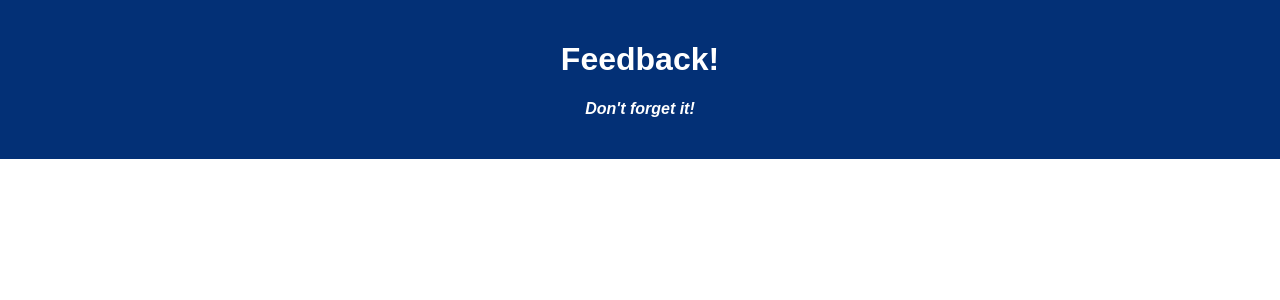
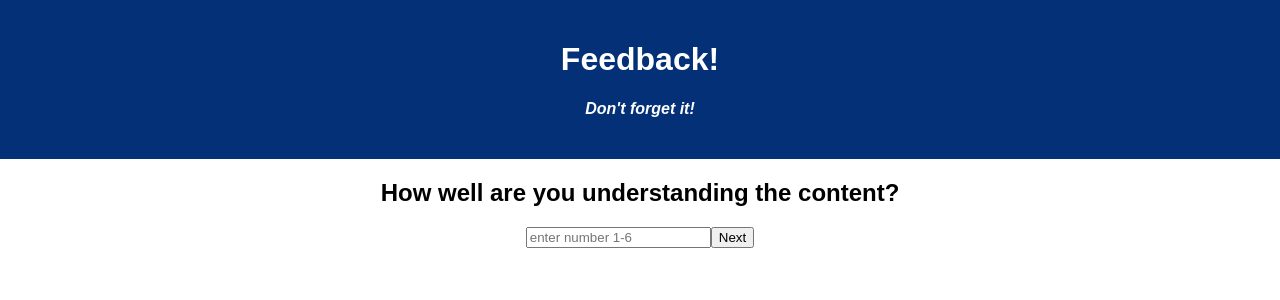
Before and after one commit to johnidso/weekend-redux-feedback-loop, a React (Create React App) app: page /#/understanding in a window 1280 px wide. Before the commit this address led to /#/. Shown: the top 300 px of the page. Built offline with nearby package versions, Linux system fonts and the light colour scheme.

Commit message:
added components and hooked up routing for first three pages

```diff
--- a/src/components/App/App.jsx
+++ b/src/components/App/App.jsx
@@ -3,6 +3,9 @@ import { useDispatch, useSelector } from 'react-redux';
 import axios from 'axios';
 import { HashRouter as Router, Route} from "react-router-dom";
 import './App.css';
+import HowFeeling from '../HowFeeling/HowFeeling';
+import HowUnderstanding from '../HowUnderstanding/HowUnderstanding';
+import HowSupported from '../HowSupported/HowSupported';
 
 function App() {
 
@@ -14,13 +17,13 @@ function App() {
       </header>
       <Router>
         <Route path='/' exact>
-          {/* HowFeeling */}
+          <HowFeeling />
         </Route>
         <Route path='/understanding'>
-          {/* HowUnderstanding */}
+          <HowUnderstanding />
         </Route>
         <Route path='/supported'>
-          {/* HowSupported */}
+          <HowSupported />
         </Route>
         <Route path='/comments'>
           {/* Comments */}
--- a/src/components/HowFeeling/HowFeeling.jsx
+++ b/src/components/HowFeeling/HowFeeling.jsx
@@ -0,0 +1,20 @@
+import {useHistory} from 'react-router-dom'
+
+
+function HowFeeling () {
+    const history=useHistory();
+    const handleSubmit = () => {
+        history.push('/understanding')
+    }
+    return (
+        <>
+            <h2>How are you feeling today?</h2>
+            <section id='feelingSubmit'>
+                <input type='number' placeholder='enter number 1-6' />
+                <button type='submit' onClick={handleSubmit}>Next</button>
+            </section>
+        </>
+    )
+}
+
+export default HowFeeling;
--- a/src/components/HowSupported/HowSupported.jsx
+++ b/src/components/HowSupported/HowSupported.jsx
@@ -0,0 +1,20 @@
+import {useHistory} from 'react-router-dom'
+
+
+function HowSupported () {
+    const history=useHistory();
+    const handleSubmit = () => {
+        history.push('/comments')
+    }
+    return (
+        <>
+            <h2>How well are you being supported?</h2>
+            <section id='supportedSubmit'>
+                <input type='text' />
+                <button type='submit' onClick={handleSubmit}>Next</button>
+            </section>
+        </>
+    )
+}
+
+export default HowSupported;
--- a/src/components/HowUnderstanding/HowUnderstanding.jsx
+++ b/src/components/HowUnderstanding/HowUnderstanding.jsx
@@ -0,0 +1,20 @@
+import {useHistory} from 'react-router-dom'
+
+
+function HowUnderstanding () {
+    const history=useHistory();
+    const handleSubmit = () => {
+        history.push('/supported')
+    }
+    return (
+        <>
+            <h2>How well are you understanding the content?</h2>
+            <section id='understandingSubmit'>
+                <input type='number' placeholder='enter number 1-6' />
+                <button type='submit' onClick={handleSubmit}>Next</button>
+            </section>
+        </>
+    )
+}
+
+export default HowUnderstanding;
```
